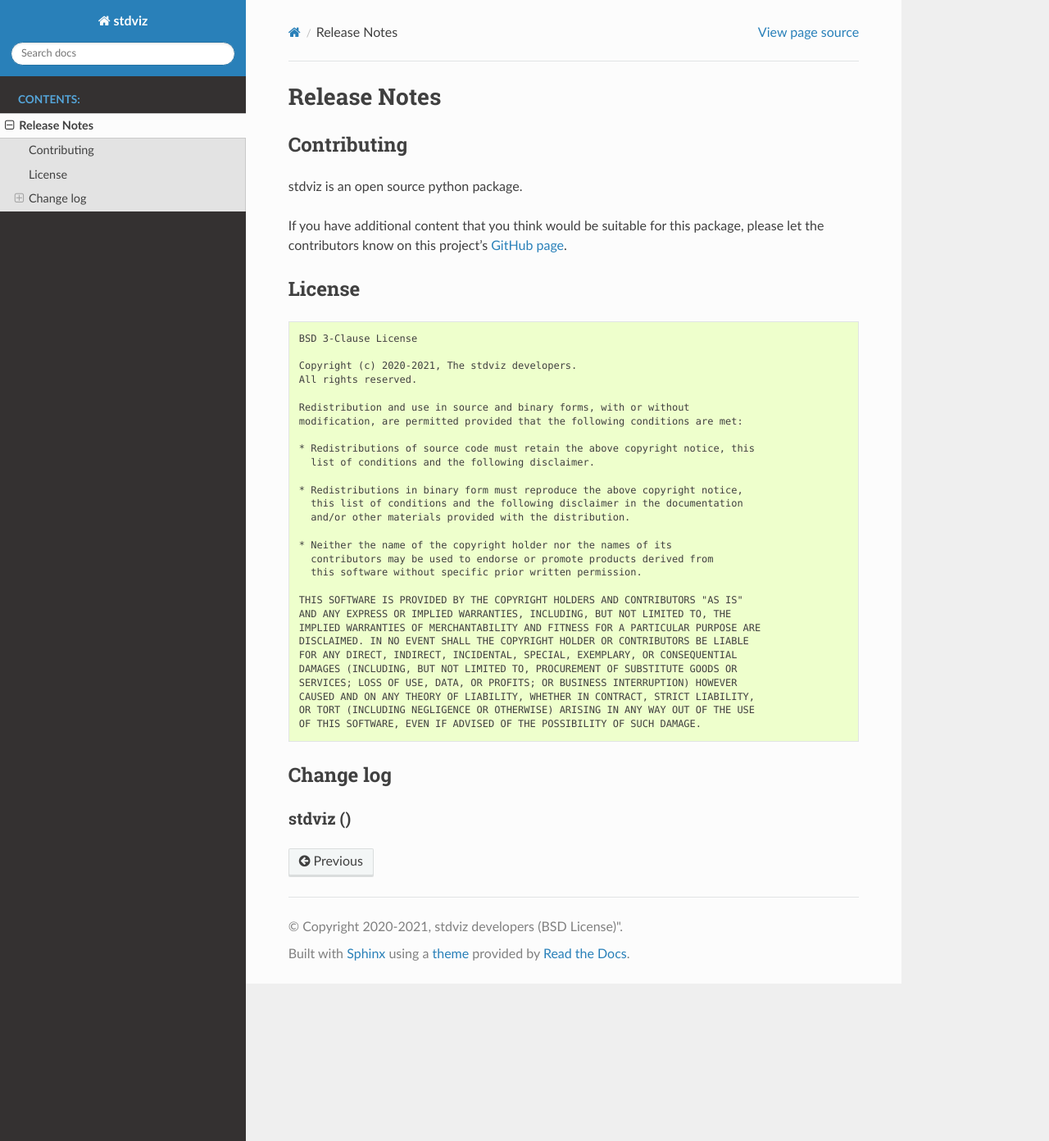
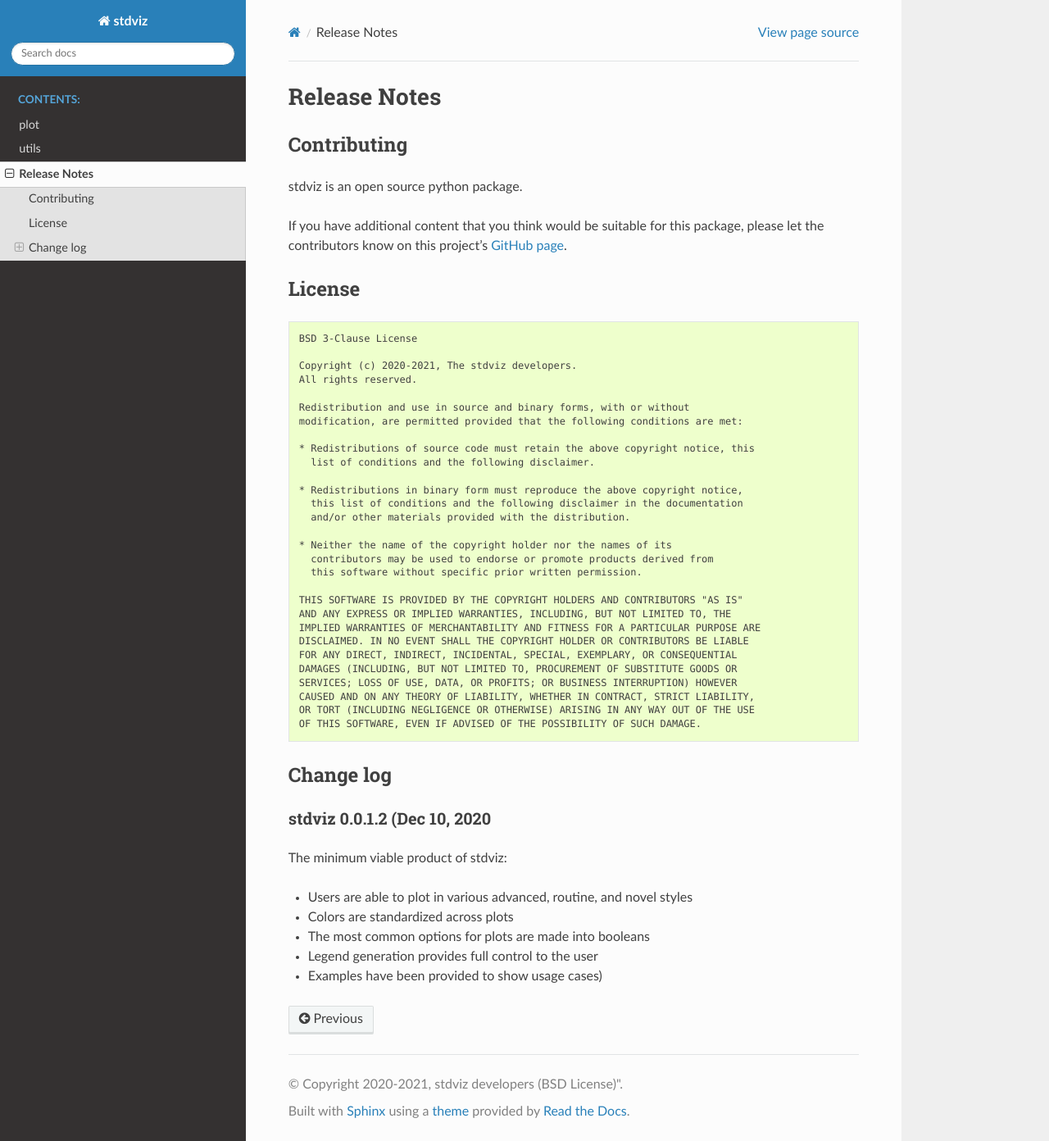
Before and after one commit to andrewtavis/pltviz, a Sphinx documentation site: the page built from docs/source/notes.rst, in a window 1280 px wide and 1392 px high. Shown: the whole window at 82% size. Built offline with Sphinx 7.4.7 and the Read the Docs theme 2.0.0, drawn with Linux system fonts in a browser that asks for light colours.

Commit message:
Changelog and documentation updates

```diff
--- a/CHANGELOG.md
+++ b/CHANGELOG.md
@@ -1 +1,13 @@
-### stdviz ()
+### stdviz 0.0.1.2 (Dec 10, 2020
+
+The minimum viable product of stdviz:
+
+- Users are able to plot in various advanced, routine, and novel styles
+
+- Colors are standardized across plots
+
+- The most common options for plots are made into booleans
+
+- Legend generation provides full control to the user
+
+- Examples have been provided to show usage cases)
--- a/docs/source/index.rst
+++ b/docs/source/index.rst
@@ -46,6 +46,8 @@ Installation
    :maxdepth: 2
    :caption: Contents:
 
+   plot
+   utils
    notes
 
 Project Indices
```
Also changed, not shown: docs/source/plot.rst (added, +18 -0 lines), docs/source/utils.rst (added, +22 -0 lines), 4 other files.
